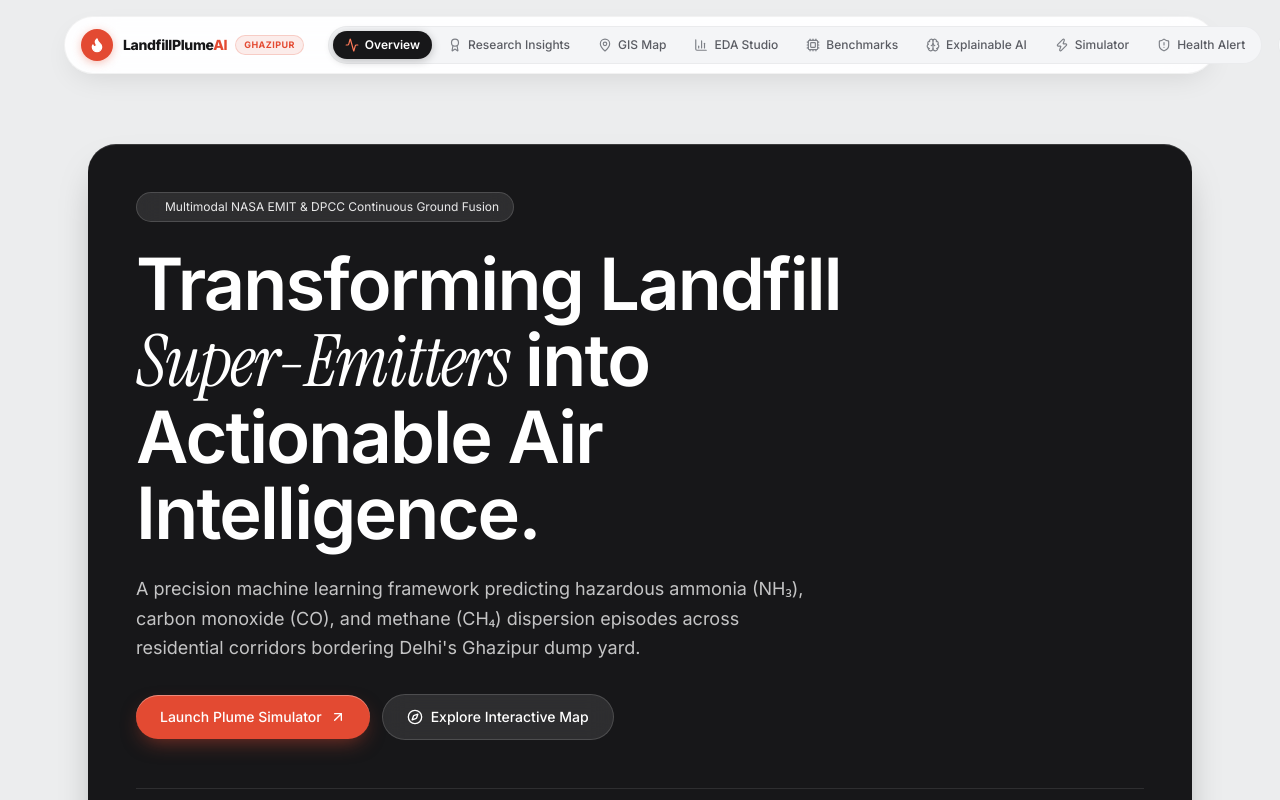
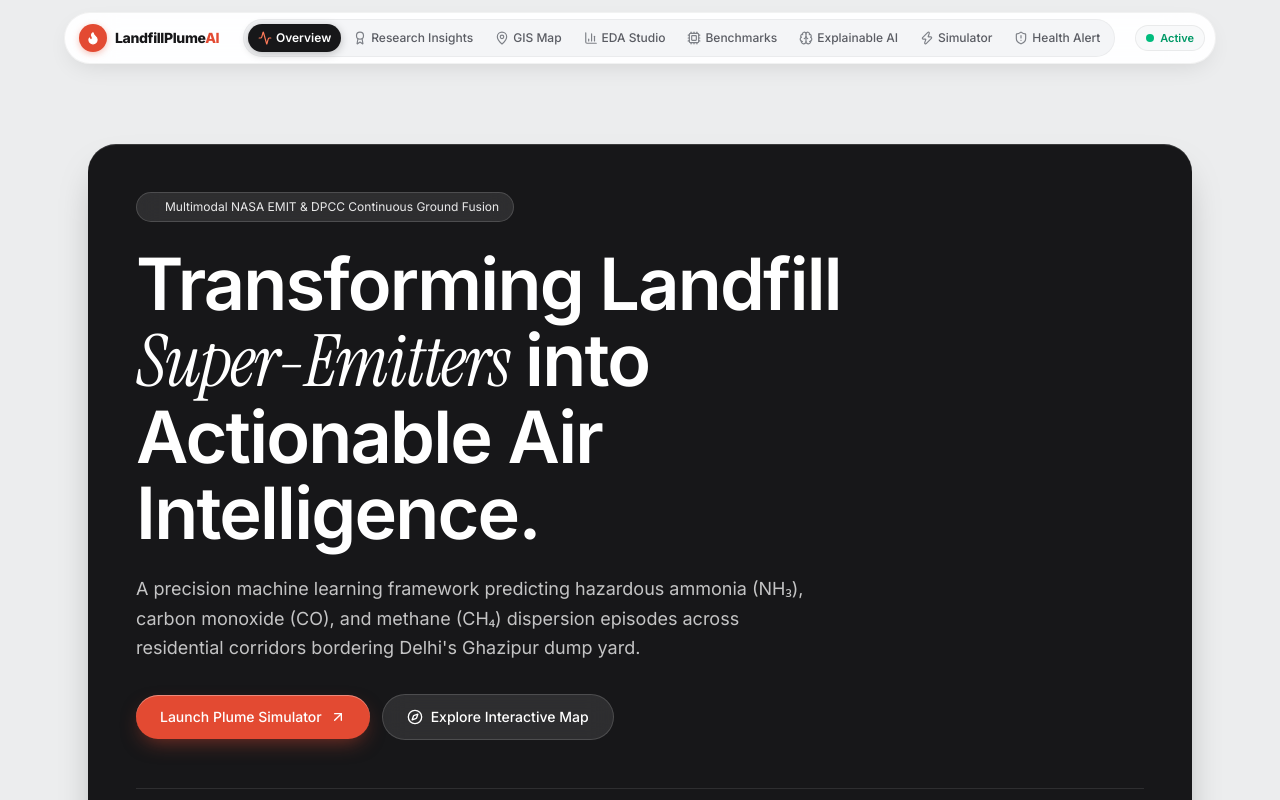
Before and after one commit to Rohitpvt/Poisonous-Gas-Identification-Project, a React (Vite) app in the folder frontend/: page / in a window 1280 px wide. Shown: the top 800 px of the page. Built offline with nearby package versions, Linux system fonts and the light colour scheme.

Commit message:
fix(ui): resolve text selection invisibility and rebalance responsive navbar padding

```diff
--- a/frontend/src/App.tsx
+++ b/frontend/src/App.tsx
@@ -14,7 +14,7 @@ export const App: React.FC = () => {
   const [activeTab, setActiveTab] = useState<string>('overview');
 
   return (
-    <div className="min-h-screen bg-background text-text-primary flex flex-col justify-between selection:bg-brand-primary selection:text-white">
+    <div className="min-h-screen bg-background text-text-primary flex flex-col justify-between selection:bg-[#E34A32]/25 selection:text-[#171719]">
       {/* Top Floating Navigation */}
       <Navigation activeTab={activeTab} setActiveTab={setActiveTab} />
 
--- a/frontend/src/components/Navigation.tsx
+++ b/frontend/src/components/Navigation.tsx
@@ -20,30 +20,30 @@ export const Navigation: React.FC<NavigationProps> = ({ activeTab, setActiveTab
   ];
 
   return (
-    <header className="fixed top-4 left-0 right-0 z-50 flex justify-center px-3 sm:px-6 pointer-events-none">
-      <nav className="pointer-events-auto bg-white/95 backdrop-blur-xl px-3 py-2 flex items-center justify-between gap-3 max-w-6xl w-full rounded-2xl sm:rounded-full border border-black/5 shadow-[0_10px_30px_-10px_rgba(0,0,0,0.12)] transition-all">
+    <header className="fixed top-3 left-0 right-0 z-50 flex justify-center px-2 sm:px-4 pointer-events-none">
+      <nav className="pointer-events-auto bg-white/95 backdrop-blur-xl px-2.5 py-1.5 flex items-center justify-between gap-2 max-w-6xl w-full rounded-2xl sm:rounded-full border border-black/5 shadow-[0_8px_25px_-8px_rgba(0,0,0,0.12)] transition-all">
 
         {/* Brand Logo & Title */}
         <button
           onClick={() => setActiveTab('overview')}
-          className="flex items-center gap-2.5 pl-1 pr-3 py-1 rounded-full hover:bg-black/[0.04] transition-all text-left flex-shrink-0 group"
+          className="flex items-center gap-2 pl-1 pr-2 py-1 rounded-full hover:bg-black/[0.04] transition-all text-left flex-shrink-0 group"
         >
-          <div className="w-8 h-8 rounded-full bg-[#E34A32] flex items-center justify-center text-white shadow-[0_2px_8px_rgba(227,74,50,0.35)] group-hover:scale-105 transition-transform flex-shrink-0">
-            <Flame className="w-4 h-4 fill-white text-white" />
+          <div className="w-7 h-7 rounded-full bg-[#E34A32] flex items-center justify-center text-white shadow-[0_2px_6px_rgba(227,74,50,0.35)] group-hover:scale-105 transition-transform flex-shrink-0">
+            <Flame className="w-3.5 h-3.5 fill-white text-white" />
           </div>
 
-          <div className="flex items-center gap-2">
-            <span className="font-extrabold text-[#171719] text-sm tracking-tight whitespace-nowrap">
+          <div className="flex items-center gap-1.5">
+            <span className="font-extrabold text-[#171719] text-xs sm:text-sm tracking-tight whitespace-nowrap">
               LandfillPlume<span className="text-[#E34A32]">AI</span>
             </span>
-            <span className="hidden xl:inline-block px-2 py-0.5 text-[9px] font-bold uppercase tracking-wider bg-[#E34A32]/10 text-[#E34A32] rounded-full border border-[#E34A32]/20">
+            <span className="hidden 2xl:inline-block px-1.5 py-0.5 text-[9px] font-bold uppercase tracking-wider bg-[#E34A32]/10 text-[#E34A32] rounded-full border border-[#E34A32]/20">
               Ghazipur
             </span>
           </div>
         </button>
 
-        {/* Desktop Navigation Tabs (Horizontal Centered Strip - Fixed Natural Width) */}
-        <div className="hidden lg:flex items-center gap-1 bg-[#F4F5F7] p-1 rounded-full border border-black/[0.04]">
+        {/* Desktop Navigation Tabs (Compact Centered Strip) */}
+        <div className="hidden xl:flex items-center gap-0.5 bg-[#F4F5F7] p-1 rounded-full border border-black/[0.04]">
           {navItems.map((item) => {
             const Icon = item.icon;
             const isActive = activeTab === item.id;
@@ -51,7 +51,7 @@ export const Navigation: React.FC<NavigationProps> = ({ activeTab, setActiveTab
               <button
                 key={item.id}
                 onClick={() => setActiveTab(item.id)}
-                className={`relative z-10 flex items-center gap-1.5 px-3 py-1.5 rounded-full text-xs font-medium transition-all duration-200 whitespace-nowrap select-none ${
+                className={`relative z-10 flex items-center gap-1 px-2.5 py-1.5 rounded-full text-xs font-medium transition-all duration-200 whitespace-nowrap select-none ${
                   isActive
                     ? 'text-white font-semibold'
                     : 'text-[#5A5C63] hover:text-[#171719] hover:bg-black/[0.03]'
@@ -71,15 +71,44 @@ export const Navigation: React.FC<NavigationProps> = ({ activeTab, setActiveTab
           })}
         </div>
 
+        {/* Medium Screen / Laptop Navigation (Icons + Short Labels) */}
+        <div className="hidden md:flex xl:hidden items-center gap-0.5 bg-[#F4F5F7] p-1 rounded-full border border-black/[0.04]">
+          {navItems.map((item) => {
+            const Icon = item.icon;
+            const isActive = activeTab === item.id;
+            return (
+              <button
+                key={item.id}
+                onClick={() => setActiveTab(item.id)}
+                className={`relative z-10 p-1.5 px-2 rounded-full text-xs font-medium transition-all duration-200 flex items-center gap-1 ${
+                  isActive
+                    ? 'text-white font-semibold'
+                    : 'text-[#5A5C63] hover:text-[#171719]'
+                }`}
+                title={item.label}
+              >
+                {isActive && (
+                  <motion.div
+                    layoutId="activeNavTabMid"
+                    className="absolute inset-0 bg-[#171719] rounded-full shadow-[0_2px_8px_rgba(23,23,25,0.25)] z-[-1]"
+                    transition={{ type: 'spring', stiffness: 450, damping: 35 }}
+                  />
+                )}
+                <Icon className={`w-3.5 h-3.5 flex-shrink-0 ${isActive ? 'text-[#FF7A59]' : 'text-[#7D8087]'}`} />
+                <span className="text-[11px] max-w-[80px] truncate">{item.label}</span>
+              </button>
+            );
+          })}
+        </div>
+
         {/* Live Stream Status Pill */}
         <div className="flex items-center flex-shrink-0 pl-1">
-          <div className="bg-[#F8F9FA] border border-black/[0.06] rounded-full px-2.5 sm:px-3 py-1.5 flex items-center gap-2 text-[11px] font-medium text-[#4A4D53]">
+          <div className="bg-[#F8F9FA] border border-black/[0.06] rounded-full px-2.5 py-1 flex items-center gap-1.5 text-[11px] font-medium text-[#4A4D53]">
             <span className="relative flex h-2 w-2 flex-shrink-0">
               <span className="animate-ping absolute inline-flex h-full w-full rounded-full bg-emerald-400 opacity-75"></span>
               <span className="relative inline-flex rounded-full h-2 w-2 bg-emerald-500"></span>
             </span>
-            <span className="whitespace-nowrap font-medium text-[#1E2024]">
-              <span className="hidden sm:inline">DPCC: </span>
+            <span className="whitespace-nowrap font-medium text-[#1E2024] text-[11px]">
               <strong className="text-emerald-600 font-semibold">Active</strong>
             </span>
           </div>
--- a/frontend/src/index.css
+++ b/frontend/src/index.css
@@ -5,6 +5,11 @@
     background-color: #ECEDEE;
     color: #232427;
     font-family: 'Inter', system-ui, sans-serif;
+  }
+
+  ::selection {
+    background-color: #E34A32 !important;
+    color: #FFFFFF !important;
   }
 }
 
```
